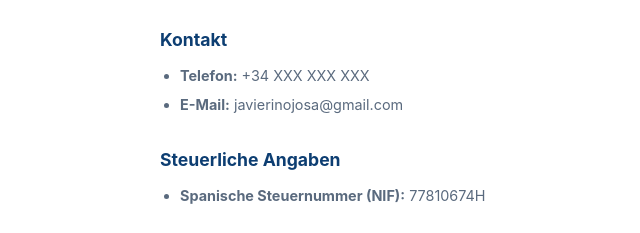
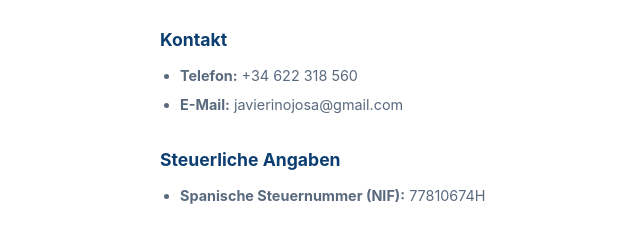
Before and after one commit to Javierinojosa-debug/comparador-alemania, a website: page impressum.html in a window 1280 px wide. Shown: the part 309-542 px from the top of the page, 160-800 px from the left. Drawn offline with Linux system fonts and the light colour scheme.

Commit message:
Teléfono del editor en las páginas legales
Co-Authored-By: Claude Opus 5.5 <noreply@anthropic.com>
Claude-Session: https://claude.ai/code/session_01USU82v4JzJimVNpzivS5WP

```diff
--- a/impressum.html
+++ b/impressum.html
@@ -69,7 +69,7 @@ height="0" width="0" style="display:none;visibility:hidden"></iframe></noscript>
 
   <h2>Kontakt</h2>
   <ul>
-    <li><strong>Telefon:</strong> +34 XXX XXX XXX</li>
+    <li><strong>Telefon:</strong> +34 622 318 560</li>
     <li><strong>E-Mail:</strong> javierinojosa@gmail.com</li>
   </ul>
 
```
Also changed, not shown: README.md.
